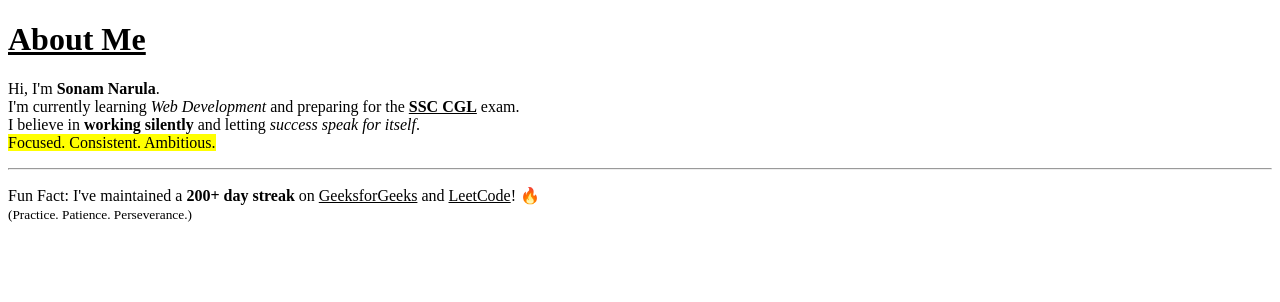
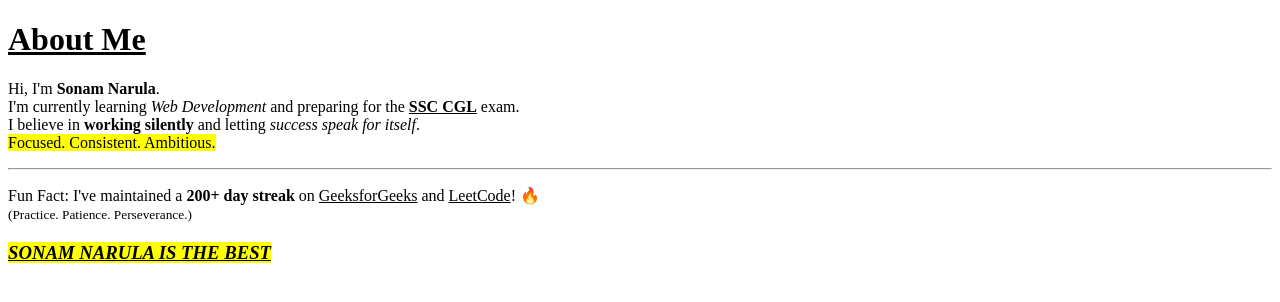
Before and after one commit to SonamNarula/WEB-DEV, a plain HTML site: page HTML/text formatting.html in a window 1280 px wide. Drawn offline with Linux system fonts and the light colour scheme.

Commit message:
your message

```diff
--- a/HTML/text formatting.html
+++ b/HTML/text formatting.html
@@ -24,6 +24,8 @@
         <small>(Practice. Patience. Perseverance.)</small>
     </p>
 
+    <h3><mark><i><u>SONAM NARULA IS THE BEST</u></i></mark></h3>
+
 </body>
 
 </html>
```
